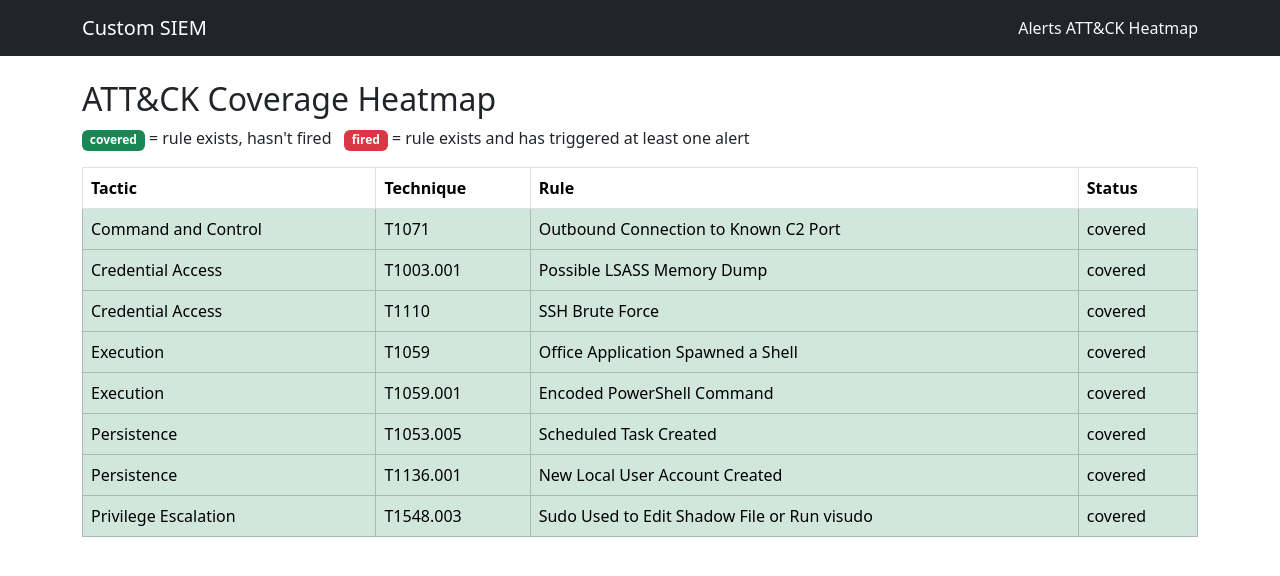
After one commit to VasilisZugravu/open-siem, a Flask app: page /heatmap in a window 1280 px wide. The commit adds this page. Shown: the top 576 px of the page. Run offline with Flask 3, Linux system fonts and the light colour scheme; data that the repository does not hold is empty.

Commit message:
feat: add ATT&CK coverage heatmap

```diff
--- a/app/dashboard/routes.py
+++ b/app/dashboard/routes.py
@@ -2,6 +2,8 @@ from datetime import datetime, timedelta
 from flask import Blueprint, render_template, request, redirect, url_for
 from app.db import db
 from app.models import Alert, Event
+from app.detection import RULES_DIR
+from app.detection.rules_loader import load_rules
 
 dashboard_bp = Blueprint("dashboard", __name__, template_folder="templates")
 
@@ -51,3 +53,24 @@ def update_alert_status(alert_id):
         alert.status = new_status
         db.session.commit()
     return redirect(url_for("dashboard.alert_detail", alert_id=alert_id))
+
+
+@dashboard_bp.route("/heatmap")
+def heatmap():
+    rules = load_rules(RULES_DIR)
+    fired_techniques = {
+        row[0] for row in db.session.query(Alert.attack_technique).distinct().all()
+    }
+
+    rows = []
+    for rule in rules:
+        technique = rule["attack_technique"]
+        rows.append({
+            "tactic": rule["attack_tactic"],
+            "technique": technique,
+            "title": rule["title"],
+            "status": "fired" if technique in fired_techniques else "covered",
+        })
+    rows.sort(key=lambda r: (r["tactic"], r["technique"]))
+
+    return render_template("heatmap.html", rows=rows)
--- a/app/dashboard/templates/base.html
+++ b/app/dashboard/templates/base.html
@@ -11,6 +11,7 @@
             <a class="navbar-brand" href="{{ url_for('dashboard.alert_feed') }}">Custom SIEM</a>
             <div>
                 <a class="nav-link d-inline text-light" href="{{ url_for('dashboard.alert_feed') }}">Alerts</a>
+                <a class="nav-link d-inline text-light" href="{{ url_for('dashboard.heatmap') }}">ATT&amp;CK Heatmap</a>
             </div>
         </div>
     </nav>
--- /dev/null
+++ b/app/dashboard/templates/heatmap.html
@@ -0,0 +1,24 @@
+{% extends "base.html" %}
+{% block title %}ATT&amp;CK Heatmap{% endblock %}
+{% block content %}
+<h2>ATT&amp;CK Coverage Heatmap</h2>
+<p>
+    <span class="badge bg-success">covered</span> = rule exists, hasn't fired &nbsp;
+    <span class="badge bg-danger">fired</span> = rule exists and has triggered at least one alert
+</p>
+<table class="table table-bordered">
+    <thead>
+        <tr><th>Tactic</th><th>Technique</th><th>Rule</th><th>Status</th></tr>
+    </thead>
+    <tbody>
+        {% for row in rows %}
+        <tr class="{{ 'table-danger' if row.status == 'fired' else 'table-success' }}">
+            <td>{{ row.tactic }}</td>
+            <td>{{ row.technique }}</td>
+            <td>{{ row.title }}</td>
+            <td>{{ row.status }}</td>
+        </tr>
+        {% endfor %}
+    </tbody>
+</table>
+{% endblock %}
```
Also changed, not shown: tests/test_dashboard.py (+30 -0 lines).
